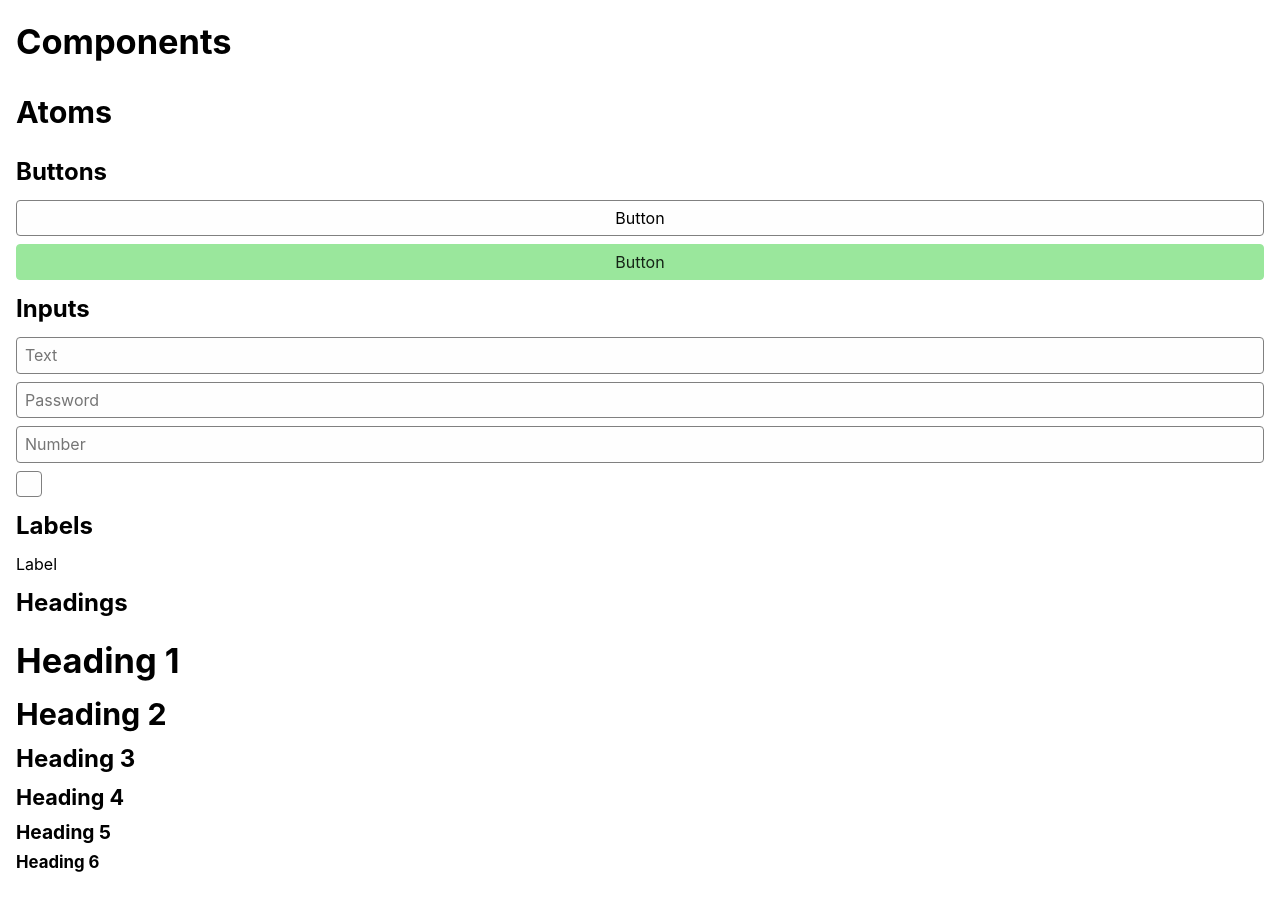
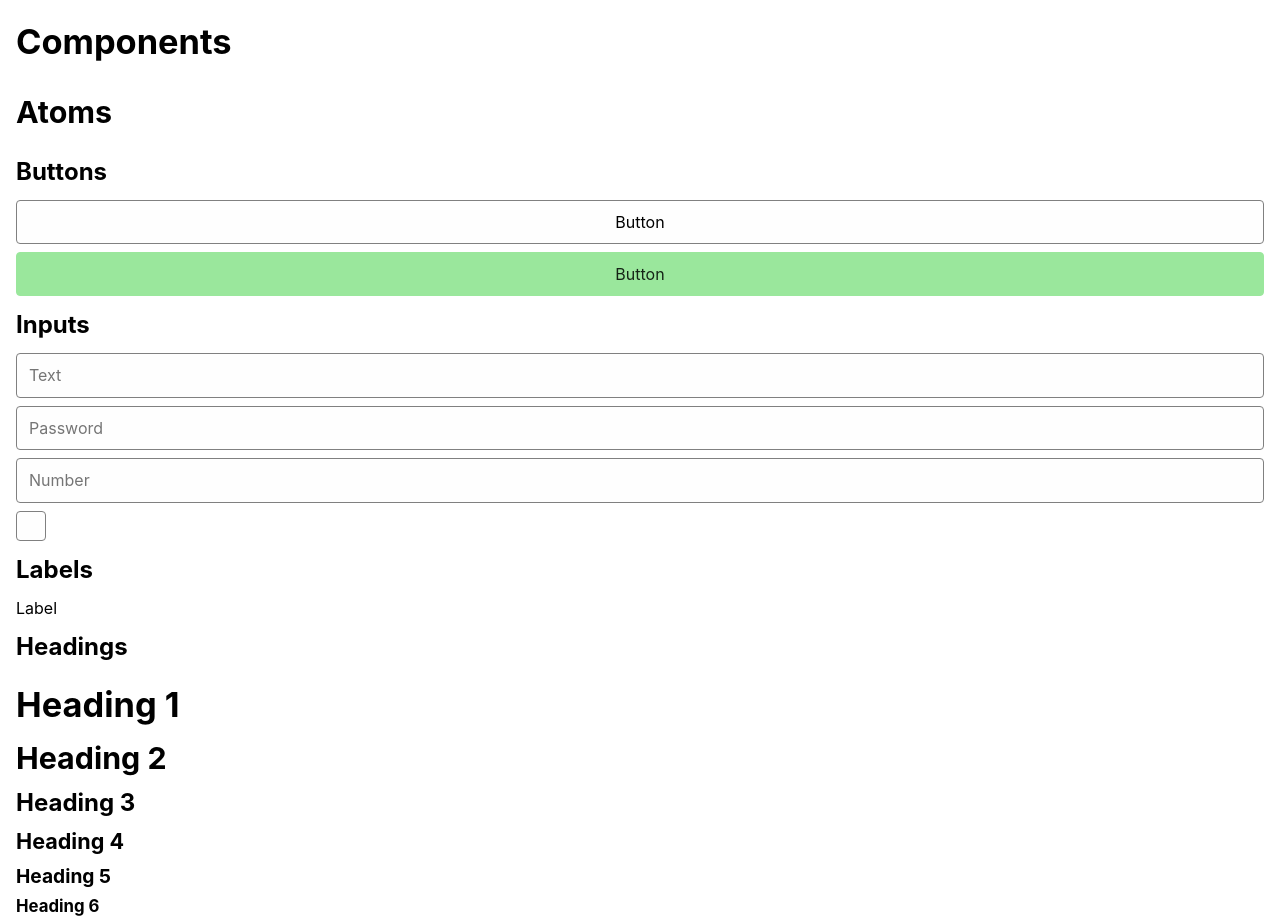
Before and after one commit to fseemann/react-design-system, a React (Create React App) app: page / in a window 1280 px wide. Before the commit the page ends 872 px from the top, so only its background shows below. Built offline with nearby package versions, Linux system fonts and the light colour scheme.

Commit message:
Extract variables

```diff
--- a/src/components/atoms/a-button.css
+++ b/src/components/atoms/a-button.css
@@ -3,7 +3,7 @@
     font-family: inherit;
     line-height: 1.15;
     margin: 0;
-    padding: 8px;
+    padding: var(--padding-default);
     background: var(--color-white);
 
     border: 1px solid var(--color-gray--dark);
--- a/src/components/atoms/a-input.css
+++ b/src/components/atoms/a-input.css
@@ -5,7 +5,7 @@
     font-size: 100%;
     line-height: 1.15;
     margin: 0;
-    padding: 8px;
+    padding: var(--padding-default);
     background: var(--color-white);
 
     border: 1px solid var(--color-gray--dark);
@@ -22,8 +22,8 @@
 .a-input[type="checkbox"] {
     -webkit-appearance: none;
     display: block;
-    width: calc(1.15em + 8px);
-    height: calc(1.15em + 8px);
+    width: calc(1.15em + var(--padding-default));
+    height: calc(1.15em + var(--padding-default));
 
     position: relative;
 }
--- a/src/components/atoms/a-stack.css
+++ b/src/components/atoms/a-stack.css
@@ -1,8 +1,8 @@
 .a-stack {
+    --spacing: 1.5em;
+
     display: flex;
     flex-direction: column;
-
-    --spacing: 1.5em
 }
 
 .a-stack--is-none {
--- a/src/index.css
+++ b/src/index.css
@@ -1,11 +1,4 @@
-body {
-  margin: 0;
-  font-family: -apple-system, BlinkMacSystemFont, "Segoe UI", "Roboto", "Oxygen",
-    "Ubuntu", "Cantarell", "Fira Sans", "Droid Sans", "Helvetica Neue",
-    sans-serif;
-  -webkit-font-smoothing: antialiased;
-  -moz-osx-font-smoothing: grayscale;
-
+:root {
   --color-primary: #9ae79c;
   --color-primary--contrast: #152416;
 
@@ -14,6 +7,17 @@ body {
   --color-gray--light: lightgrey;
   --color-gray: darkgrey;
   --color-gray--dark: grey;
+
+  --padding-default: 12px;
+}
+
+body {
+  margin: 0;
+  font-family: -apple-system, BlinkMacSystemFont, "Segoe UI", "Roboto", "Oxygen",
+    "Ubuntu", "Cantarell", "Fira Sans", "Droid Sans", "Helvetica Neue",
+    sans-serif;
+  -webkit-font-smoothing: antialiased;
+  -moz-osx-font-smoothing: grayscale;
 }
 
 code {
```
